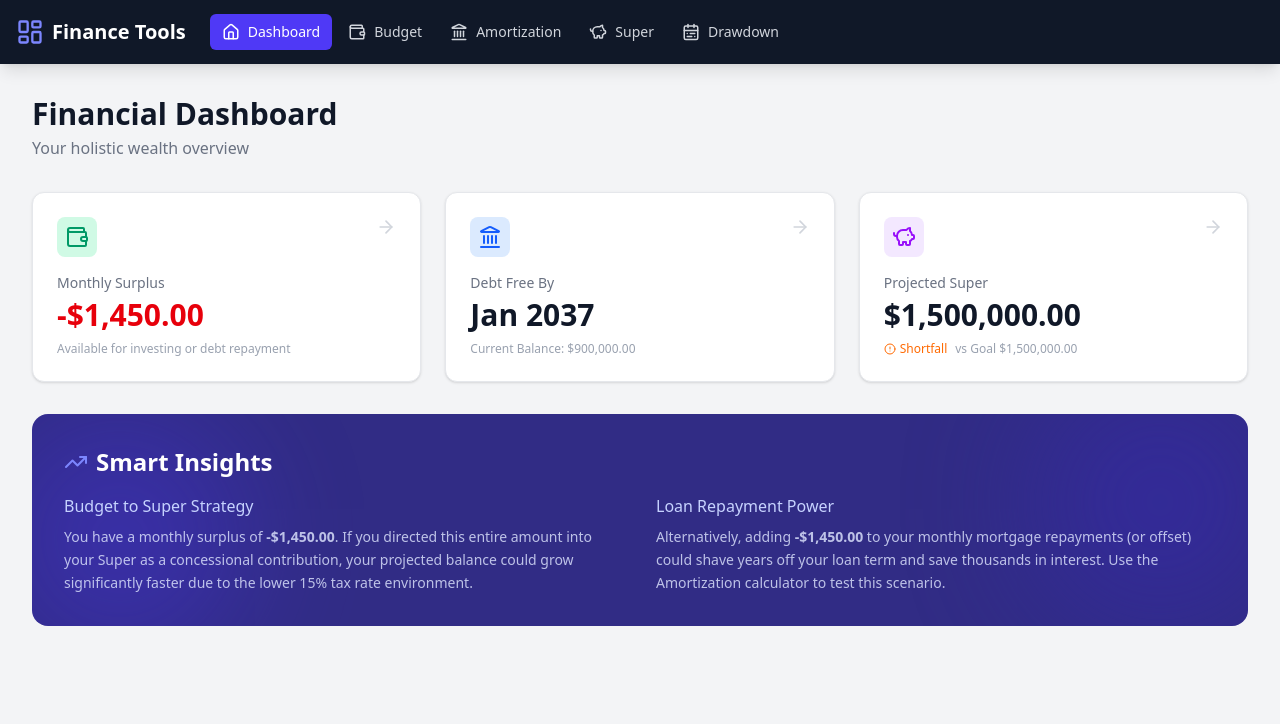
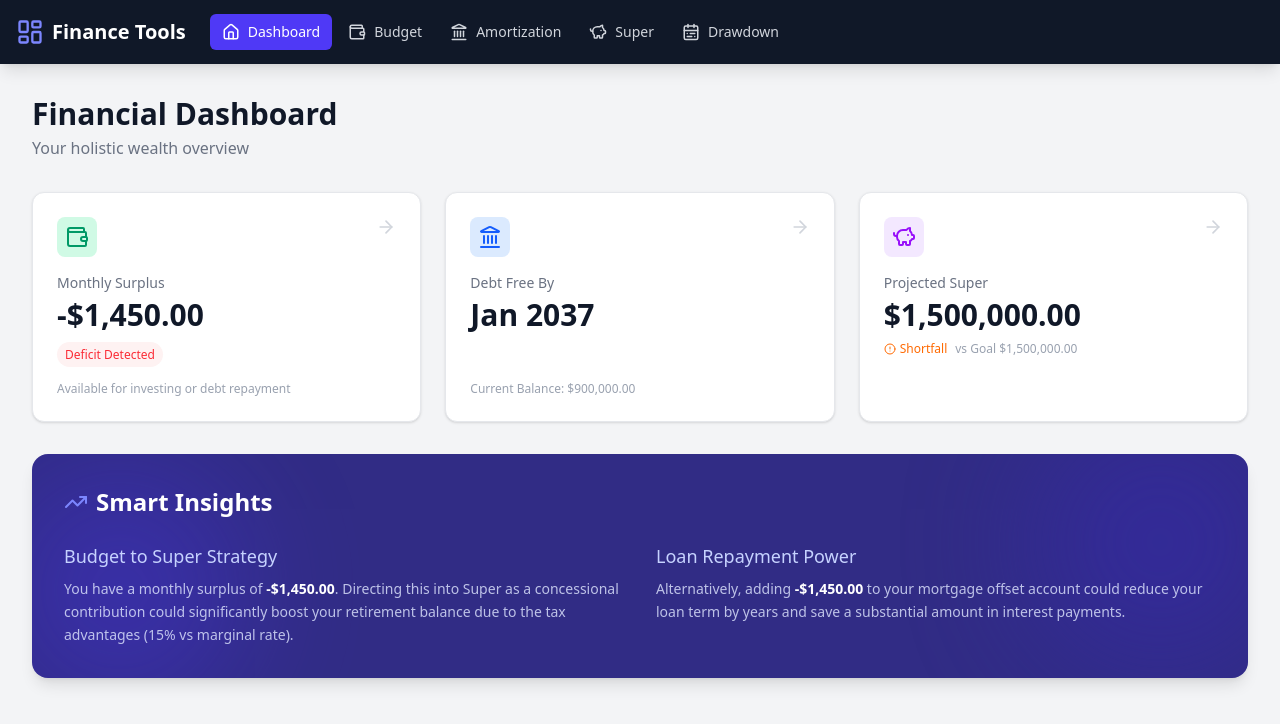
Before and after one commit to vbhargav80/fin-planner, a React (Vite) app: page / in a window 1280 px wide. Shown: the top 724 px of the page. Built offline with nearby package versions, Linux system fonts and the light colour scheme.

Commit message:
feat: refactor Dashboard component; introduce DashboardCard and SmartInsights for improved layout and metrics handling

```diff
--- a/src/components/dashboard/Dashboard.tsx
+++ b/src/components/dashboard/Dashboard.tsx
@@ -1,93 +1,68 @@
 import React from 'react';
-import { useBudgetPlanner } from '../../hooks/useBudgetPlanner';
-import { useAmortizationCalculator } from '../../hooks/useAmortizationCalculator';
-import { useSuperCalculator } from '../../hooks/useSuperCalculator';
+import { Wallet, Landmark, PiggyBank, CheckCircle2, AlertCircle } from 'lucide-react';
+import type { CalculatorId } from '../../types/common.types';
 import { formatCurrency } from '../../utils/formatters';
-import { TrendingUp, Landmark, Wallet, PiggyBank, ArrowRight, CheckCircle2, AlertCircle } from 'lucide-react';
-import type { CalculatorId } from '../../types/common.types';
+import { useDashboardMetrics } from '../../hooks/useDashboardMetrics';
+import { DashboardCard } from './DashboardCard';
+import { SmartInsights } from './SmartInsights';
 
 interface DashboardProps {
     onNavigate: (id: CalculatorId) => void;
 }
 
 export const Dashboard: React.FC<DashboardProps> = ({ onNavigate }) => {
-    // 1. Pull data from all hooks
-    const { remaining: monthlySurplus } = useBudgetPlanner();
-    const { results: superResults } = useSuperCalculator();
-    const { amortizationData } = useAmortizationCalculator();
-
-    // 2. Calculate Key Metrics
-
-    // Amortization
-    const finalLoanDate = amortizationData.find(row => row.endingBalance <= 0)?.date || 'Never';
-    const currentLoanBalance = amortizationData.length > 0 ? amortizationData[0].beginningBalance : 0;
-
-    // Super
-    const projectedSuper = superResults?.finalBalance || 0;
-    const superGoal = superResults?.target || 0;
-    const isSuperGoalMet = projectedSuper >= superGoal;
+    const {
+        monthlySurplus,
+        finalLoanDate,
+        currentLoanBalance,
+        projectedSuper,
+        superGoal,
+        isSuperGoalMet
+    } = useDashboardMetrics();
 
     return (
         <div className="p-6 sm:p-8 max-w-7xl mx-auto space-y-8 animate-fade-in">
 
             {/* Header */}
-            <div className="flex flex-col md:flex-row md:items-center justify-between gap-4">
             <div>
                 <h1 className="text-3xl font-bold text-gray-900">Financial Dashboard</h1>
                 <p className="text-gray-500 mt-1">Your holistic wealth overview</p>
             </div>
-            </div>
 
-            {/* High Level Stats */}
+            {/* High Level Stats Grid */}
             <div className="grid grid-cols-1 md:grid-cols-3 gap-6">
-                {/* Budget Card */}
-                <div
+
+                <DashboardCard
+                    title="Monthly Surplus"
+                    value={formatCurrency(monthlySurplus)}
+                    // Dynamic styling for value color based on surplus
+                    subValue={
+                        monthlySurplus < 0 ? (
+                            <span className="text-xs font-medium text-red-500 bg-red-50 px-2 py-1 rounded-full">
+                                Deficit Detected
+                            </span>
+                        ) : null
+                    }
+                    icon={Wallet}
+                    iconColorClass="bg-emerald-100 text-emerald-600"
                     onClick={() => onNavigate('budget')}
-                    className="bg-white p-6 rounded-xl shadow-sm border border-gray-200 hover:shadow-md transition-shadow cursor-pointer group"
-                >
-                    <div className="flex justify-between items-start mb-4">
-                        <div className="p-2 bg-emerald-100 text-emerald-600 rounded-lg">
-                            <Wallet size={24} />
-                        </div>
-                        <ArrowRight size={20} className="text-gray-300 group-hover:text-indigo-500 transition-colors" />
-                    </div>
-                    <p className="text-sm font-medium text-gray-500">Monthly Surplus</p>
-                    <h3 className={`text-3xl font-bold mt-1 ${monthlySurplus >= 0 ? 'text-gray-900' : 'text-red-600'}`}>
-                        {formatCurrency(monthlySurplus)}
-                    </h3>
-                    <p className="text-xs text-gray-400 mt-2">Available for investing or debt repayment</p>
-                </div>
+                    footer="Available for investing or debt repayment"
+                />
 
-                {/* Loan Card */}
-                <div
+                <DashboardCard
+                    title="Debt Free By"
+                    value={finalLoanDate}
+                    icon={Landmark}
+                    iconColorClass="bg-blue-100 text-blue-600"
                     onClick={() => onNavigate('homeLoan')}
-                    className="bg-white p-6 rounded-xl shadow-sm border border-gray-200 hover:shadow-md transition-shadow cursor-pointer group"
-                >
-                    <div className="flex justify-between items-start mb-4">
-                        <div className="p-2 bg-blue-100 text-blue-600 rounded-lg">
-                            <Landmark size={24} />
-                        </div>
-                        <ArrowRight size={20} className="text-gray-300 group-hover:text-indigo-500 transition-colors" />
-                    </div>
-                    <p className="text-sm font-medium text-gray-500">Debt Free By</p>
-                    <h3 className="text-3xl font-bold text-gray-900 mt-1">{finalLoanDate}</h3>
-                    <p className="text-xs text-gray-400 mt-2">Current Balance: {formatCurrency(currentLoanBalance)}</p>
-                </div>
+                    footer={`Current Balance: ${formatCurrency(currentLoanBalance)}`}
+                />
 
-                {/* Super Card */}
-                <div
-                    onClick={() => onNavigate('super')}
-                    className="bg-white p-6 rounded-xl shadow-sm border border-gray-200 hover:shadow-md transition-shadow cursor-pointer group"
-                >
-                    <div className="flex justify-between items-start mb-4">
-                        <div className="p-2 bg-purple-100 text-purple-600 rounded-lg">
-                            <PiggyBank size={24} />
-                        </div>
-                        <ArrowRight size={20} className="text-gray-300 group-hover:text-indigo-500 transition-colors" />
-                    </div>
-                    <p className="text-sm font-medium text-gray-500">Projected Super</p>
-                    <h3 className="text-3xl font-bold text-gray-900 mt-1">{formatCurrency(projectedSuper)}</h3>
-                    <div className="flex items-center gap-1 mt-2">
+                <DashboardCard
+                    title="Projected Super"
+                    value={formatCurrency(projectedSuper)}
+                    subValue={
+                        <div className="flex items-center gap-1">
                             {isSuperGoalMet ? (
                                 <span className="text-xs font-medium text-emerald-600 flex items-center gap-1">
                                     <CheckCircle2 size={12} /> On Track
@@ -99,40 +74,15 @@ export const Dashboard: React.FC<DashboardProps> = ({ onNavigate }) => {
                             )}
                             <span className="text-xs text-gray-400 ml-1">vs Goal {formatCurrency(superGoal)}</span>
                         </div>
-                </div>
+                    }
+                    icon={PiggyBank}
+                    iconColorClass="bg-purple-100 text-purple-600"
+                    onClick={() => onNavigate('super')}
+                />
             </div>
 
-            {/* Insights / Actions Area */}
-            <div className="bg-indigo-900 text-white rounded-2xl p-8 relative overflow-hidden">
-                <div className="relative z-10">
-                    <h3 className="text-2xl font-bold mb-4 flex items-center gap-2">
-                        <TrendingUp className="text-indigo-400" />
-                        Smart Insights
-                    </h3>
-                    <div className="grid grid-cols-1 md:grid-cols-2 gap-8">
-                        <div>
-                            <h4 className="font-medium text-indigo-200 mb-2">Budget to Super Strategy</h4>
-                            <p className="text-sm text-indigo-100/80 leading-relaxed">
-                                You have a monthly surplus of <strong>{formatCurrency(monthlySurplus)}</strong>.
-                                If you directed this entire amount into your Super as a concessional contribution,
-                                your projected balance could grow significantly faster due to the lower 15% tax rate environment.
-                            </p>
-                        </div>
-                        <div>
-                            <h4 className="font-medium text-indigo-200 mb-2">Loan Repayment Power</h4>
-                            <p className="text-sm text-indigo-100/80 leading-relaxed">
-                                Alternatively, adding <strong>{formatCurrency(monthlySurplus)}</strong> to your
-                                monthly mortgage repayments (or offset) could shave years off your loan term
-                                and save thousands in interest. Use the Amortization calculator to test this scenario.
-                            </p>
-                        </div>
-                    </div>
-                </div>
-
-                {/* Background decoration */}
-                <div className="absolute top-0 right-0 -mt-10 -mr-10 w-64 h-64 bg-indigo-800 rounded-full opacity-50 blur-3xl"></div>
-                <div className="absolute bottom-0 left-0 -mb-10 -ml-10 w-64 h-64 bg-indigo-600 rounded-full opacity-30 blur-3xl"></div>
-            </div>
+            {/* Insights Section */}
+            <SmartInsights monthlySurplus={monthlySurplus} />
         </div>
     );
 };
--- /dev/null
+++ b/src/components/dashboard/DashboardCard.tsx
@@ -0,0 +1,49 @@
+import React from 'react';
+import { ArrowRight, type LucideIcon } from 'lucide-react';
+
+interface DashboardCardProps {
+    title: string;
+    value: string;
+    subValue?: React.ReactNode;
+    icon: LucideIcon;
+    iconColorClass: string; // e.g. "text-emerald-600 bg-emerald-100"
+    onClick: () => void;
+    footer?: string;
+}
+
+export const DashboardCard: React.FC<DashboardCardProps> = ({
+                                                                title,
+                                                                value,
+                                                                subValue,
+                                                                icon: Icon,
+                                                                iconColorClass,
+                                                                onClick,
+                                                                footer
+                                                            }) => {
+    return (
+        <div
+            onClick={onClick}
+            className="bg-white p-6 rounded-xl shadow-sm border border-gray-200 hover:shadow-md transition-shadow cursor-pointer group flex flex-col h-full"
+        >
+            <div className="flex justify-between items-start mb-4">
+                <div className={`p-2 rounded-lg ${iconColorClass}`}>
+                    <Icon size={24} />
+                </div>
+                <ArrowRight size={20} className="text-gray-300 group-hover:text-indigo-500 transition-colors" />
+            </div>
+
+            <p className="text-sm font-medium text-gray-500">{title}</p>
+            <h3 className="text-3xl font-bold mt-1 text-gray-900 break-words">
+                {value}
+            </h3>
+
+            {subValue && <div className="mt-2">{subValue}</div>}
+
+            {footer && (
+                <p className="text-xs text-gray-400 mt-auto pt-4">
+                    {footer}
+                </p>
+            )}
+        </div>
+    );
+};
--- /dev/null
+++ b/src/components/dashboard/SmartInsights.tsx
@@ -0,0 +1,42 @@
+import React from 'react';
+import { TrendingUp } from 'lucide-react';
+import { formatCurrency } from '../../utils/formatters';
+
+interface Props {
+    monthlySurplus: number;
+}
+
+export const SmartInsights: React.FC<Props> = ({ monthlySurplus }) => {
+    return (
+        <div className="bg-indigo-900 text-white rounded-2xl p-8 relative overflow-hidden shadow-lg">
+            <div className="relative z-10">
+                <h3 className="text-2xl font-bold mb-6 flex items-center gap-2">
+                    <TrendingUp className="text-indigo-400" />
+                    Smart Insights
+                </h3>
+                <div className="grid grid-cols-1 md:grid-cols-2 gap-8">
+                    <div className="space-y-2">
+                        <h4 className="font-medium text-indigo-200 text-lg">Budget to Super Strategy</h4>
+                        <p className="text-sm text-indigo-100/80 leading-relaxed">
+                            You have a monthly surplus of <strong className="text-white">{formatCurrency(monthlySurplus)}</strong>.
+                            Directing this into Super as a concessional contribution could significantly boost your retirement
+                            balance due to the tax advantages (15% vs marginal rate).
+                        </p>
+                    </div>
+                    <div className="space-y-2">
+                        <h4 className="font-medium text-indigo-200 text-lg">Loan Repayment Power</h4>
+                        <p className="text-sm text-indigo-100/80 leading-relaxed">
+                            Alternatively, adding <strong className="text-white">{formatCurrency(monthlySurplus)}</strong> to your
+                            mortgage offset account could reduce your loan term by years and save a substantial amount
+                            in interest payments.
+                        </p>
+                    </div>
+                </div>
+            </div>
+
+            {/* Decorative Background Elements */}
+            <div className="absolute top-0 right-0 -mt-10 -mr-10 w-64 h-64 bg-indigo-800 rounded-full opacity-50 blur-3xl"></div>
+            <div className="absolute bottom-0 left-0 -mb-10 -ml-10 w-64 h-64 bg-indigo-600 rounded-full opacity-30 blur-3xl"></div>
+        </div>
+    );
+};
--- /dev/null
+++ b/src/hooks/useDashboardMetrics.ts
@@ -0,0 +1,30 @@
+import { useMemo } from 'react';
+import { useBudgetPlanner } from './useBudgetPlanner';
+import { useAmortizationCalculator } from './useAmortizationCalculator';
+import { useSuperCalculator } from './useSuperCalculator';
+
+export function useDashboardMetrics() {
+    const { remaining: monthlySurplus } = useBudgetPlanner();
+    const { results: superResults } = useSuperCalculator();
+    const { amortizationData } = useAmortizationCalculator();
+
+    return useMemo(() => {
+        // Amortization Metrics
+        const finalLoanDate = amortizationData.find(row => row.endingBalance <= 0)?.date || 'Never';
+        const currentLoanBalance = amortizationData.length > 0 ? amortizationData[0].beginningBalance : 0;
+
+        // Super Metrics
+        const projectedSuper = superResults?.finalBalance || 0;
+        const superGoal = superResults?.target || 0;
+        const isSuperGoalMet = projectedSuper >= superGoal;
+
+        return {
+            monthlySurplus,
+            finalLoanDate,
+            currentLoanBalance,
+            projectedSuper,
+            superGoal,
+            isSuperGoalMet
+        };
+    }, [monthlySurplus, superResults, amortizationData]);
+}
```
Lines whose indentation alone changed are shown as unchanged.
